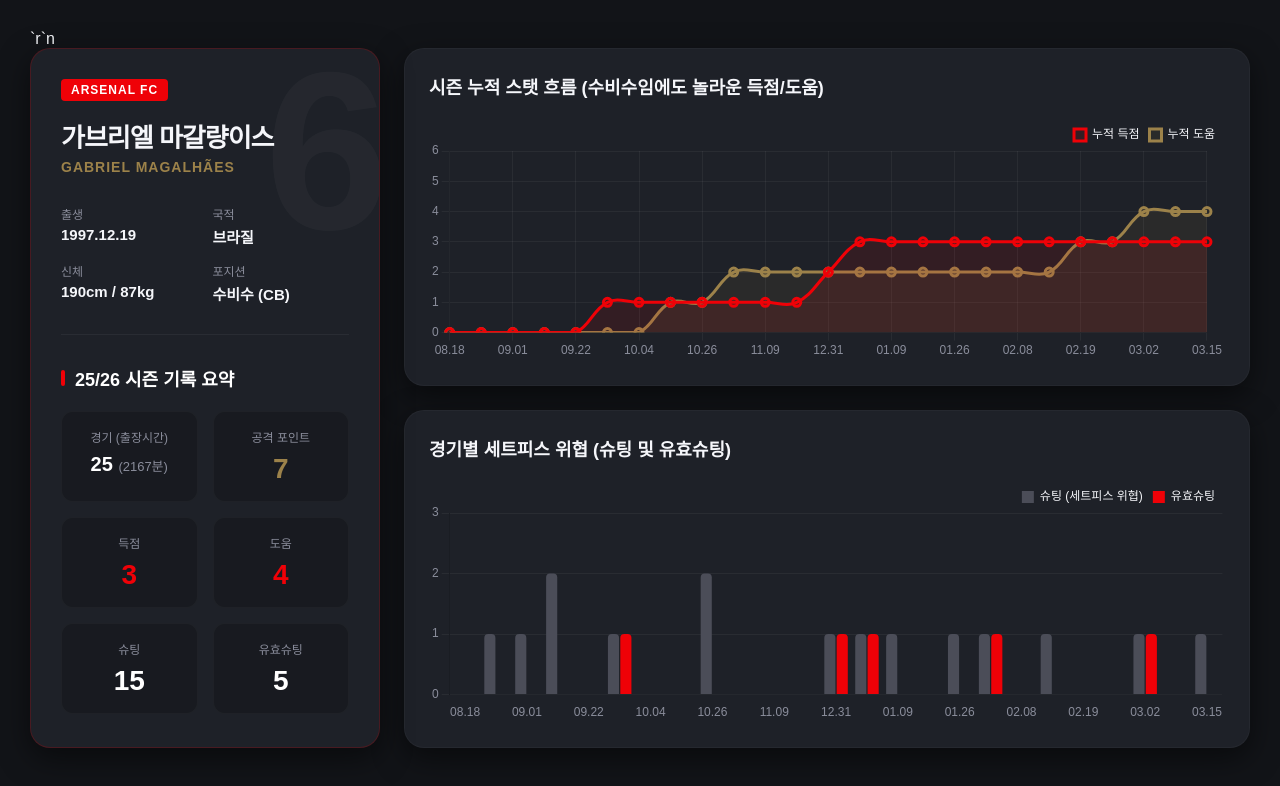
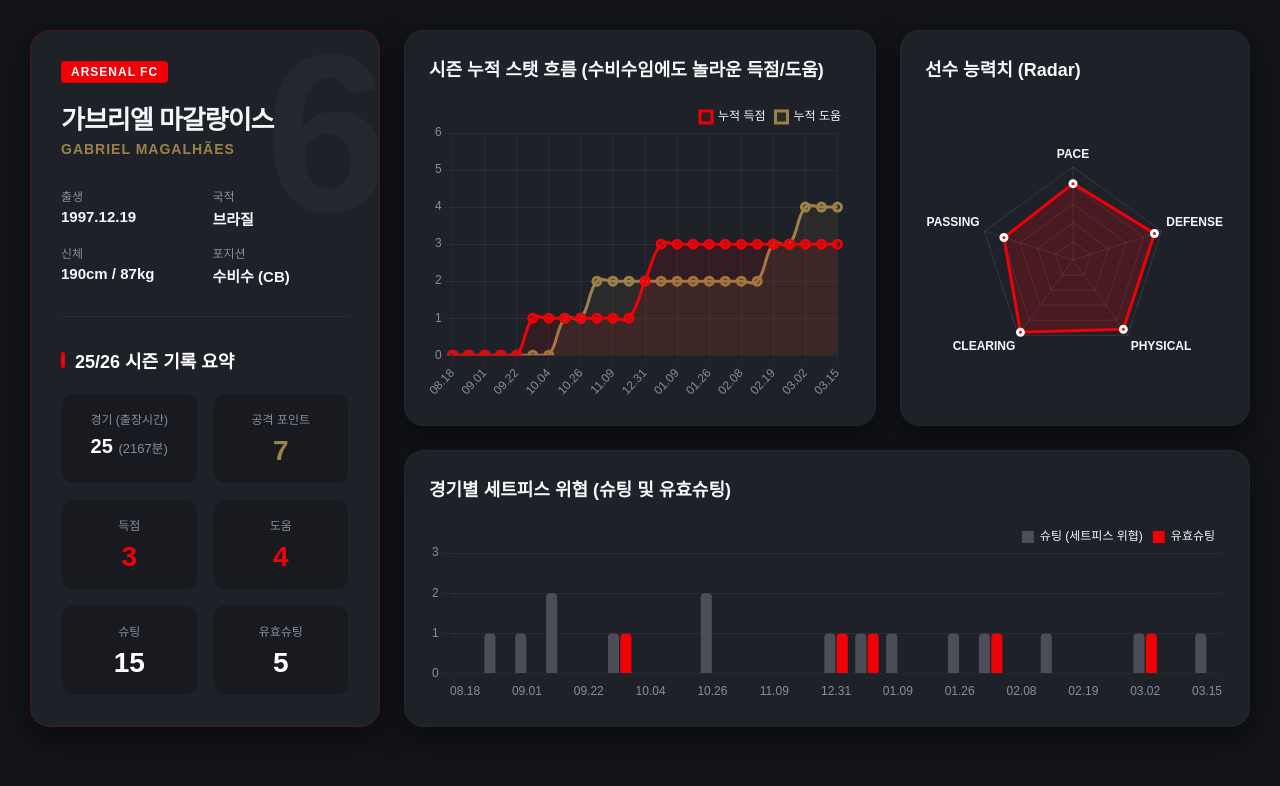
Before and after one commit to ggim2252-jpg/Arsenal-fan-fage, a plain HTML site: page gabriel_stats.html in a window 1280 px wide. Drawn offline with nearby package versions, Linux system fonts and the light colour scheme; a web font is replaced by a local one.

Commit message:
UI Standard: Manual apply to Saka/Gabriel and fix History button

```diff
--- a/gabriel_stats.html
+++ b/gabriel_stats.html
@@ -4,7 +4,7 @@
 <head>
     <meta charset="UTF-8">
     <meta name="viewport" content="width=device-width, initial-scale=1.0">
-    <title>가브리엘 마갈량이스 (Gabriel Magalhães) 25/26 시즌 스탯 대시보드</title>`r`n    <link rel="icon" href="logo.svg" type="image/svg+xml">
+    <title>가브리엘 마갈량이스 (Gabriel Magalhães) 25/26 시즌 스탯 대시보드</title>    <link rel="icon" href="logo.svg" type="image/svg+xml">
     <!-- Chart.js 라이브러리 -->
     <script src="https://cdn.jsdelivr.net/npm/chart.js"></script>
     <link href="https://fonts.googleapis.com/css2?family=Pretendard:wght@300;400;600;800&display=swap" rel="stylesheet">
@@ -167,10 +167,15 @@
         /* 오른쪽: 차트 영역 */
         .charts-container {
             display: grid;
-            grid-template-rows: repeat(2, 1fr);
+            grid-template-rows: auto 1fr;
             gap: 24px;
-            height: 85vh;
-            min-height: 700px;
+            height: 100%;
+        }
+
+        .top-charts {
+            display: grid;
+            grid-template-columns: 1.2fr 0.8fr;
+            gap: 24px;
         }
 
         .chart-card {
@@ -266,6 +271,7 @@
 
         <!-- 차트 섹션 -->
         <div class="charts-container">
+            <div class="top-charts">
                 <!-- 수트라이커 누적 공격포인트 차트 -->
                 <div class="chart-card">
                     <div class="chart-header">
@@ -273,6 +279,17 @@
                     </div>
                     <div class="chart-wrapper">
                         <canvas id="cumulativeChart"></canvas>
+                    </div>
+                </div>
+
+                <!-- 5각형 스탯 (Radar Chart) -->
+                <div class="chart-card">
+                    <div class="chart-header">
+                        <h2 class="chart-title">선수 능력치 (Radar)</h2>
+                    </div>
+                    <div class="chart-wrapper">
+                        <canvas id="radarChart"></canvas>
+                    </div>
                 </div>
             </div>
 
@@ -392,6 +409,44 @@
             }
         });
 
+        // 3. 선수 능력치 레이더 차트 (Radar)
+        const ctx3 = document.getElementById('radarChart').getContext('2d');
+        new Chart(ctx3, {
+            type: 'radar',
+            data: {
+                labels: ['PACE', 'DEFENSE', 'PHYSICAL', 'CLEARING', 'PASSING'],
+                datasets: [{
+                    label: '가브리엘 마갈량이스',
+                    data: [82, 92, 92, 96, 78],
+                    fill: true,
+                    backgroundColor: 'rgba(239, 1, 7, 0.2)',
+                    borderColor: '#EF0107',
+                    pointBackgroundColor: '#EF0107',
+                    pointBorderColor: '#fff',
+                    pointHoverBackgroundColor: '#fff',
+                    pointHoverBorderColor: '#EF0107',
+                    borderWidth: 3
+                }]
+            },
+            options: {
+                responsive: true,
+                maintainAspectRatio: false,
+                scales: {
+                    r: {
+                        angleLines: { color: 'rgba(255, 255, 255, 0.1)' },
+                        grid: { color: 'rgba(255, 255, 255, 0.1)' },
+                        pointLabels: { color: '#f5f6fa', font: { size: 12, weight: 'bold' } },
+                        ticks: { display: false, stepSize: 20 },
+                        min: 0,
+                        max: 100
+                    }
+                },
+                plugins: {
+                    legend: { display: false }
+                }
+            }
+        });
+
         // 2. 슈팅 및 유효슈팅 (Bar) - 센터백이므로 세트피스 위협 의미
         const ctx2 = document.getElementById('shootingChart').getContext('2d');
         new Chart(ctx2, {
```
Also changed, not shown: saka_stats.html (+59 -4 lines). Lines whose indentation alone changed are shown as unchanged.
